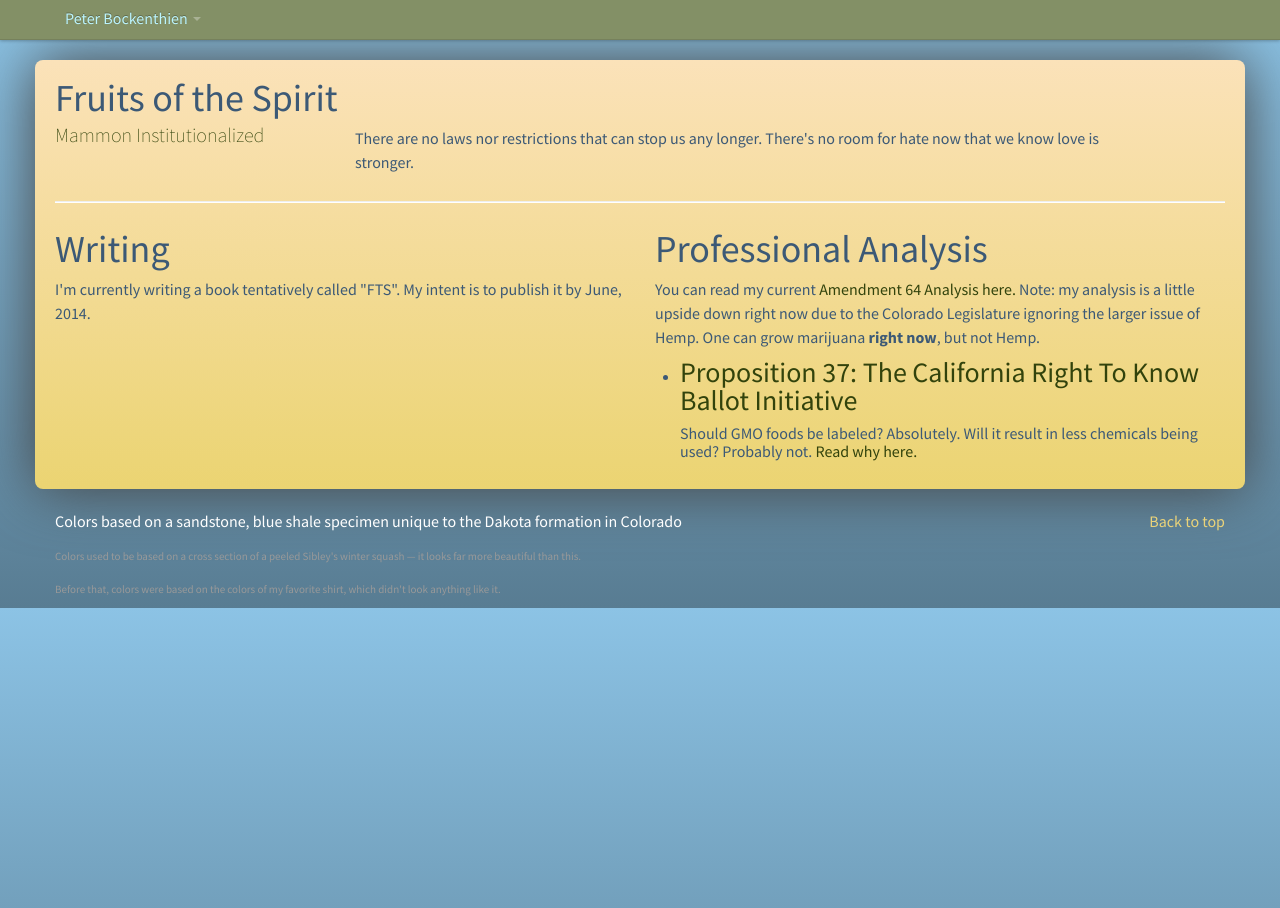
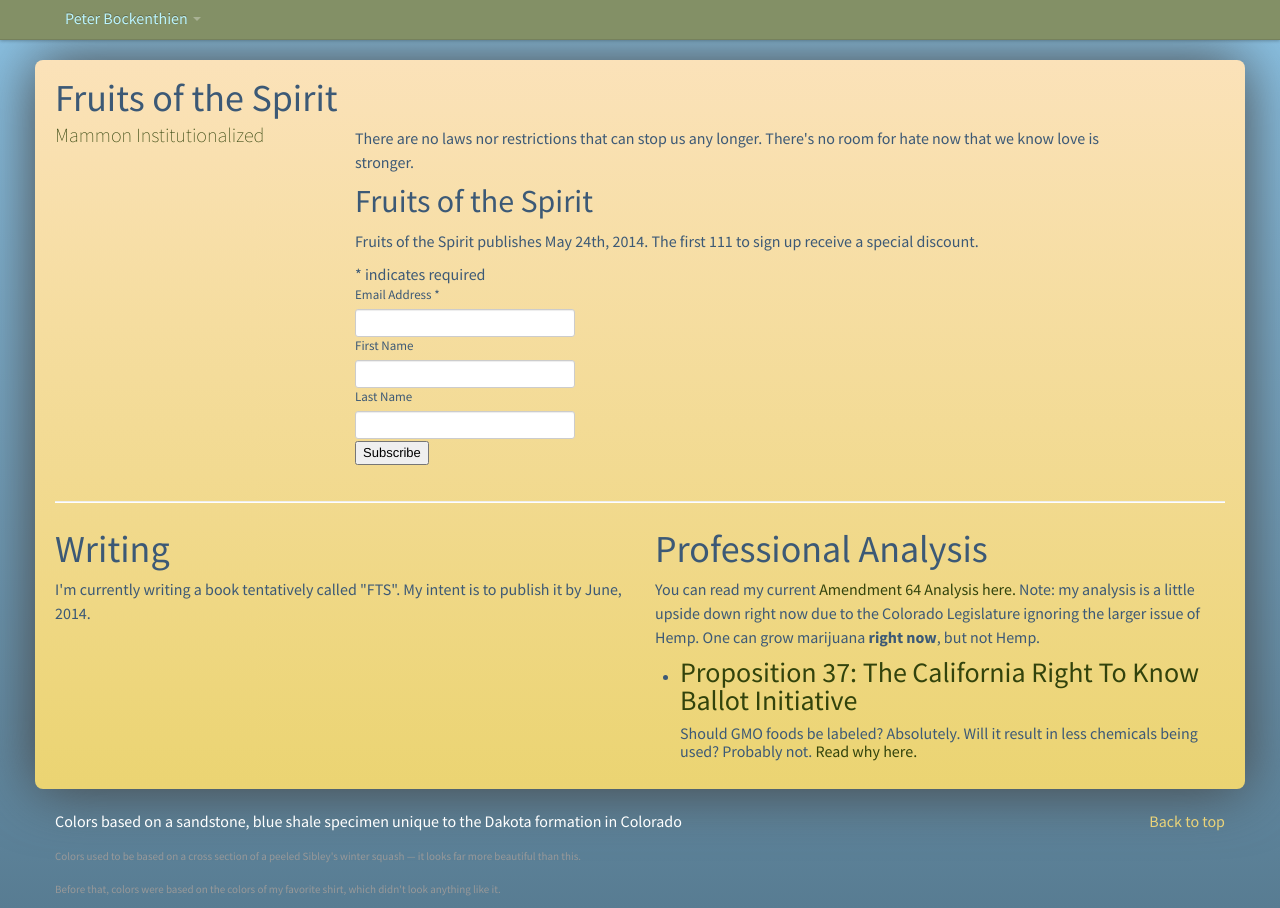
Before and after one commit to pbockenthien/pb-personal, a Jekyll site: the page built from fts.html, in a window 1280 px wide. Built offline with Jekyll 4.4.1, drawn with Linux system fonts in a browser that asks for light colours; some web fonts are replaced; Markdown is read by kramdown in place of the engine named in the settings; comment, search, counter and statistics services are not loaded.

Commit message:
sign up form

```diff
--- a/fts.html
+++ b/fts.html
@@ -4,3 +4,35 @@
 slug: fts
 ---
 	<p>There are no laws nor restrictions that can stop us any longer. There's no room for hate now that we know love is stronger.</p>
+
+	<!-- Begin MailChimp Signup Form -->
+<link href="//cdn-images.mailchimp.com/embedcode/classic-081711.css" rel="stylesheet" type="text/css">
+
+<div id="mc_embed_signup">
+<form action="http://bockenthien.us8.list-manage1.com/subscribe/post?u=b779e151c4b26c3616714f79e&amp;id=8e96450302" method="post" id="mc-embedded-subscribe-form" name="mc-embedded-subscribe-form" class="validate form-horizontal" target="_blank" novalidate>
+	<h2>Fruits of the Spirit</h2>
+	<p>Fruits of the Spirit publishes May 24th, 2014. The first 111 to sign up receive a special discount.</p>
+<div class="indicates-required"><span class="asterisk">*</span> indicates required</div>
+<div class="mc-field-group">
+	<label for="mce-EMAIL">Email Address  <span class="asterisk">*</span>
+</label>
+	<input type="email" value="" name="EMAIL" class="required email" id="mce-EMAIL">
+</div>
+<div class="mc-field-group">
+	<label for="mce-FNAME">First Name </label>
+	<input type="text" value="" name="FNAME" class="" id="mce-FNAME">
+</div>
+<div class="mc-field-group">
+	<label for="mce-LNAME">Last Name </label>
+	<input type="text" value="" name="LNAME" class="" id="mce-LNAME">
+</div>
+	<div id="mce-responses" class="clear">
+		<div class="response" id="mce-error-response" style="display:none"></div>
+		<div class="response" id="mce-success-response" style="display:none"></div>
+	</div>    <!-- real people should not fill this in and expect good things - do not remove this or risk form bot signups-->
+    <div style="position: absolute; left: -5000px;"><input type="text" name="b_b779e151c4b26c3616714f79e_8e96450302" tabindex="-1" value=""></div>
+    <div class="clear"><input type="submit" value="Subscribe" name="subscribe" id="mc-embedded-subscribe" class="button"></div>
+</form>
+</div>
+
+<!--End mc_embed_signup-->
```
